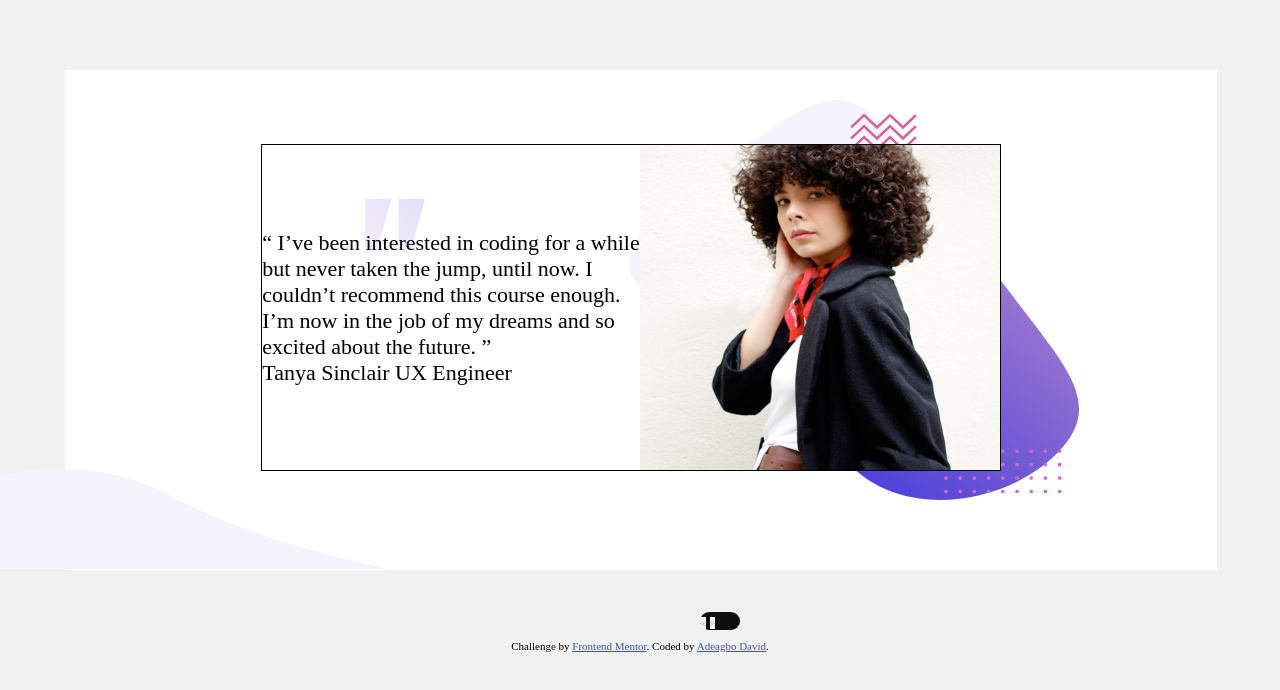
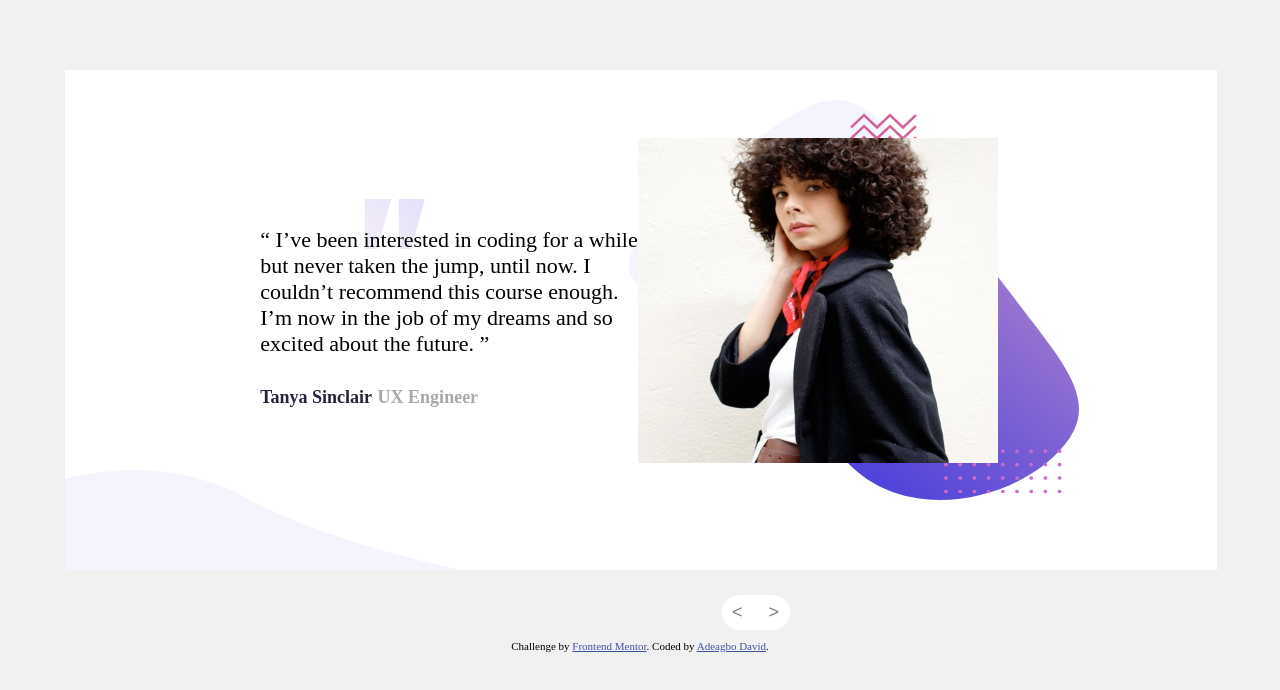
Before and after one commit to David-EA/testimonials-slider, a plain HTML site: page index.html in a window 1280 px wide. Drawn offline with Linux system fonts and the light colour scheme.

Commit message:
new additions

```diff
--- a/index.css
+++ b/index.css
@@ -33,21 +33,21 @@
 
 .curve{
     position: relative;
-    top: 99px;
-    right: 591px;
+    top: 100px;
+    right: 518px;
     height: 100px;
     z-index: 1;
 }
 
 .slider{
   width: fit-content;
-  height: fit-content;
+  /* height: fit-content; */
   margin: 0 auto;
   position: relative;
-  bottom: 330px;
-  right: 10px;
+  bottom: 336px;
+  right: 12px;
   z-index: 3;
-    border: 1px solid black;
+    /* border: 1px solid black; */
   /* IN THE END */
   overflow: hidden;
 }
@@ -60,7 +60,7 @@
     height: fit-content;
     width: fit-content;
     margin-left: 240px; */
-  /* position: absolute; */
+  /* position: relative; */
   /* bottom: 195px;
   left: 300px; */
   width: fit-content;
@@ -76,33 +76,50 @@
  .slide p{
     font-size: 22px;
     z-index: 4;
+    padding-top: 35px;
     /* padding-bottom: 50px; */
 }
 
 .tanya{
     width: 360px;
     height: 325px;
+    box-shadow: 25px 1px black;
     z-index: 3;
+    /* box-shadow: 3px solid black; */
 }
 
 .buttons{
-    border-radius: 20px;
-    background-color: rgb(15, 14, 14);
+    border-radius: 25px;
+    background-color: white;
     display: inline-block;
     position: absolute;
     bottom: 170px;
-    left: 700px;
+    left: 722px;
     z-index: 4;
-    width: 40px;
+    width: 68px;
+    height: 35px;
     justify-content: space-between;
 }
 
-.btn--left, .btn--right{
+.btn--left{
     border: none;
-    background-color: whitesmoke;
-    font-size: 10px;
+    background-color: white;
+    color: grey;
+    font-size: 18px;
+    margin-left: 10px;
+    margin-right: 14px;
+    margin-top: 7px;
+    /* font-weight: bold; */
+}
+
+.btn--right{
+    border: none;
+    background-color: white;
+    color: grey;
+    font-size: 18px;
     padding: 0px;
-    color: rgb(211, 199, 199);
+    margin-left: 8px;
+    /* font-weight: bold; */
 }
 
 .attribution {
--- a/index.html
+++ b/index.html
@@ -27,8 +27,10 @@
           but never taken the jump, until now. I <br>
           couldn’t recommend this course enough.<br>
            I’m now in the job of my dreams and so <br>
-          excited about the future. ”<br>
-          Tanya Sinclair UX Engineer</p>
+          excited about the future. ”
+          <br>
+          <br>
+          <span style="color: rgb(36, 36, 59); font-size: 18px; font-weight: bold">Tanya Sinclair</span> <span style="color: rgb(168, 168, 168); font-size: 18px; font-weight: bold;">UX Engineer</span></p>
 
         <img class="tanya" src="./images/image-tanya.jpg" alt="tanya">
     </div>
@@ -38,18 +40,19 @@
            possible I’d recommend taking this<br>
             course. The depth the instructors go into<br>
             is incredible. I now feel so confident about<br>
-          starting up as a professional developer. ”<br>
+          starting up as a professional developer. ”
+          <br>
+          <br>
+          <span style="color: rgb(36, 36, 59); font-size: 18px; font-weight: bold">John Tarkpor</span>
+          <span style="color: rgb(168, 168, 168); font-size: 18px; font-weight: bold;">Junior Front-end Developer</span></p>
 
-          John Tarkpor
-          Junior Front-end Developer</p>
-
-          <img class="tanya" src="./images/image-john.jpg" alt=""> -->
-      </div>
+          <img class="tanya" src="./images/image-john.jpg" alt="">
+      </div> -->
     </div>
 
     <div class="buttons">
-      <button class="btn--right">&LessLess;</button>
-      <button class="btn--left">&GreaterGreater;</button>
+      <button class="btn--left">&lt;</button>
+      <button class="btn--right">&gt;</button>
     </div>
 
   </div>
```
